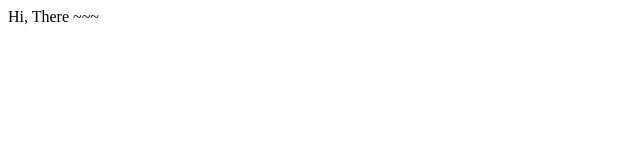
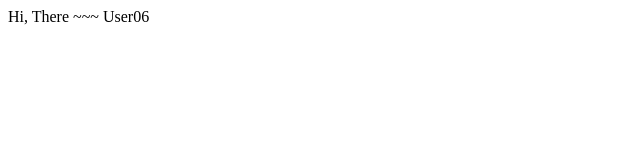
Before and after one commit to Jake3Lee/githubdemo, a plain HTML site: page index.html in a window 1280 px wide. Shown: the full height of the page, 0-640 px from the left. Drawn offline with Linux system fonts and the light colour scheme.

Commit message:
Update index.html

```diff
--- a/index.html
+++ b/index.html
@@ -1,5 +1,5 @@
 <html>
   <body>
-    Hi, There ~~~
+    Hi, There ~~~ User06
   </body>
 </html>
```
